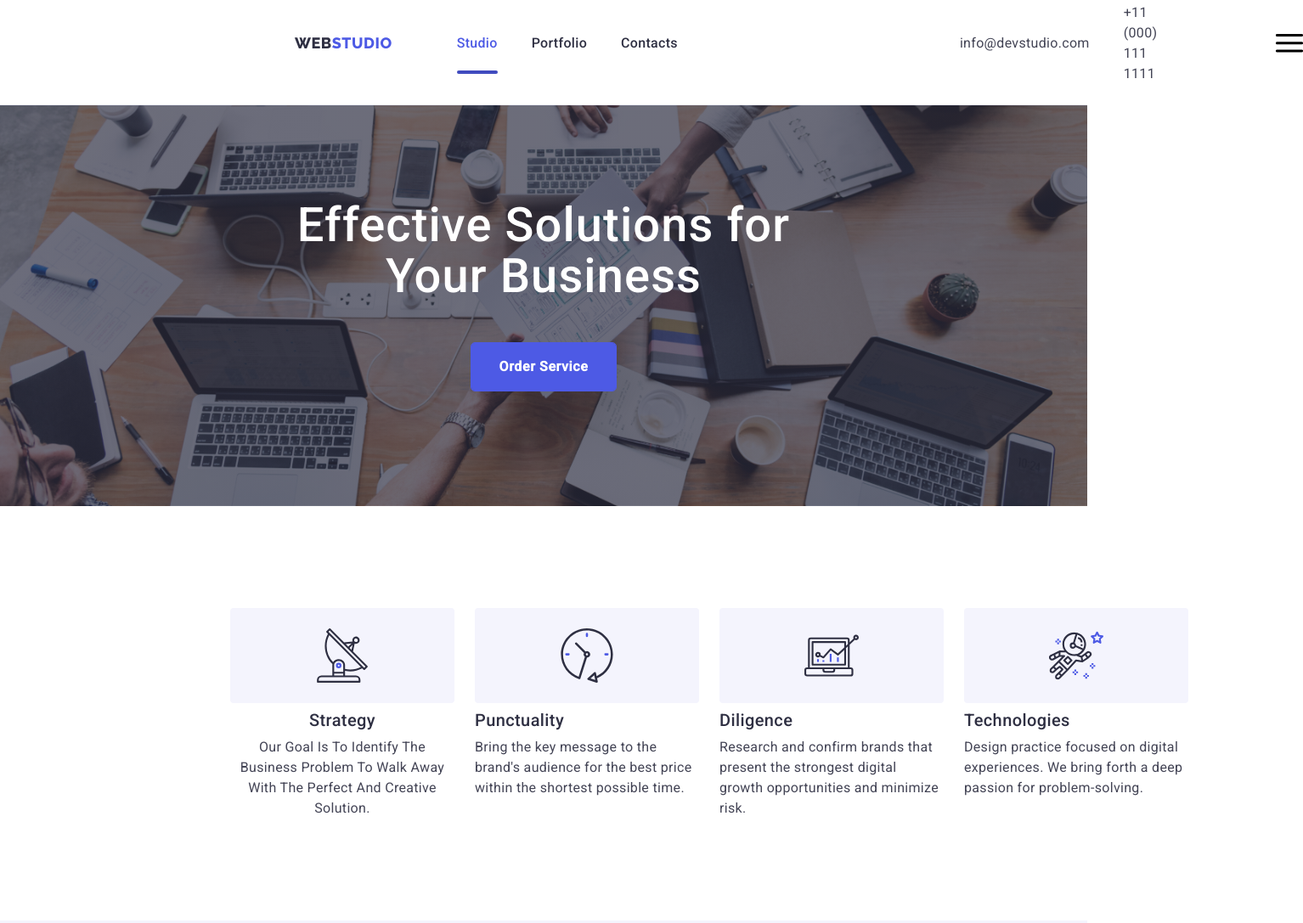
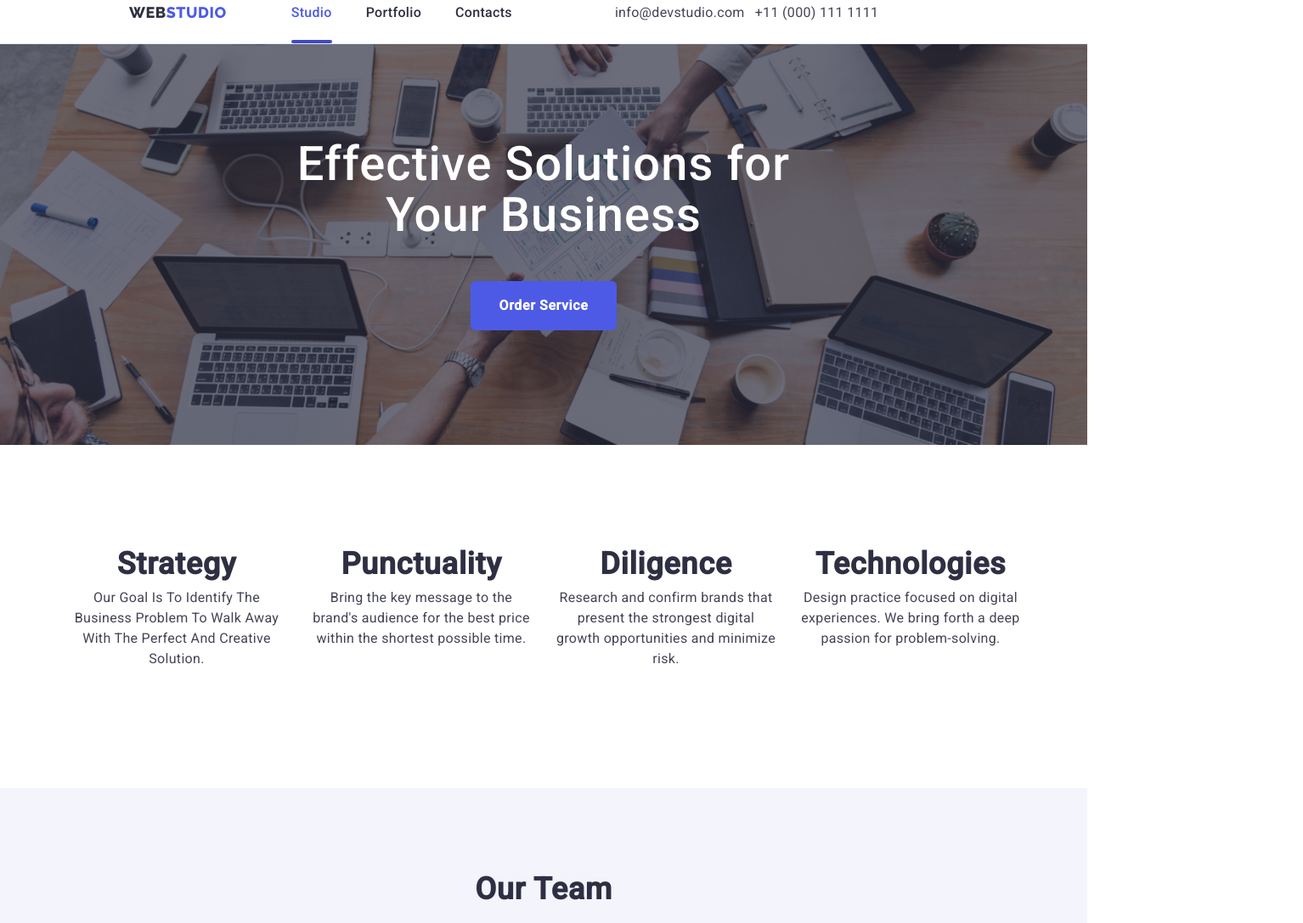
Before and after one commit to KatyaMakarichak/fe-78, a plain HTML site: page index.html in a window 1280 px wide. Shown: the part 21-1108 px from the top of the page at 85% size, 1534 px wide, since content can reach past the window. Drawn offline with nearby package versions, Linux system fonts and the light colour scheme.

Commit message:
add.html

```diff
--- a/css/desktop.css
+++ b/css/desktop.css
@@ -1,8 +1,12 @@
 @media screen and (min-width: 1158px){
     .container{
-     width: 1158px;
+     max-width: 1158px;
      padding-left: 15px;
      padding-right: 15px;
+    }
+    .header-mobile{
+        flex-direction: row;
+        margin-left: 121px;
     }
     .hero {
        /* padding: 178px 292px 472px; */
@@ -10,6 +14,9 @@
 
           url(../img/people-office1.jpg);
 
+    }
+    .menu-open{
+        display: none;
     }
     .team{
         /* background-color: #F4F4FD; */
@@ -42,4 +49,7 @@
         /* background: #F4F4FD; */
 
     }
+    .footer-container {
+        display: flex;
+    }
  }
--- a/css/mobile.css
+++ b/css/mobile.css
@@ -12,11 +12,16 @@ font-style: normal;
 font-weight: 700;
 font-size: 36px;
 line-height: 40px;
-text-align: center;
 letter-spacing: 0.02em;
 text-transform: capitalize;
 color: #2E2F42;
     }
+    .about{
+      background-color: #FFFFFF;
+      /* padding-top: 120px; */
+      text-align: center;
+
+  }
 
     .header-list {
         display: flex;
@@ -69,6 +74,17 @@ color: #2E2F42;
           /* display: flex; */
           justify-content: space-between;
       }
+      .about-after-title {
+        font-family: 'Roboto';
+font-style: normal;
+font-weight: 700;
+font-size: 36px;
+line-height: 40px;
+text-align: center;
+letter-spacing: 0.02em;
+text-transform: capitalize;
+color: #2E2F42;
+      }
 
     .customers-item {
      width: calc((100% - 30px) / 2 );
@@ -82,4 +98,11 @@ color: #2E2F42;
 
       url(../img/Dark-bg-mob.jpg);
 }
+.footer-container {
+  /* flex-wrap: wrap;  */
+  justify-content: center;
+  display: flex;
+  flex-direction: column;
+  align-items: center;
 }
+}
--- a/css/styles.css
+++ b/css/styles.css
@@ -58,20 +58,22 @@ color: #2E2F42;;
     background-color: #FFFFFF;
     padding-top: 24px;
     padding-bottom: 24px;
-    display: flex;
+    /* display: flex; */
     align-items: center;
     border-bottom: 1px solid #E7E9FC;
     list-style: none;
-    margin: auto;
+
+
 
 
 }
 .container{
-    /* width: 1200px; */
+    /* width: 1158px; */
     padding-left: 15px;
     padding-right: 15px;
     margin: 0 auto;
     outline: none;
+
 }
 
 
@@ -87,12 +89,6 @@ align-items: center;
 letter-spacing: 0.03em;
 text-transform: uppercase;
 color: #4D5AE5;
-
-
-
-
-
-
 
 }
 .accent {
@@ -115,19 +111,20 @@ color: #2E2F42;
 .header-navigation {
     display: flex;
     align-items: center;
-    margin-right: auto;
+    display: none;
+
 
 
 }
-.text-logo {
-}
+
 .header-list {
     display: none;
     align-items: center;
     gap: 40px;
     list-style: none;
-    margin-left: 76px;
 
+    margin-left: auto;
+    display: none;
 
 
 }
@@ -190,19 +187,13 @@ margin: auto;
   color: #4D5AE5;
 
 }
-.header-item{
-    margin-left: auto;
 
-
-
-
-}
 .header-mobile{
-    display: flex;
-    align-items: center;
-    gap: 40px;
-    list-style: none;
-    margin-left: 332px;
+    /* display: flex; */
+    /* align-items: center; */
+    /* gap: 40px;
+    list-style: none; */
+  margin-left: auto;
 }
 
 
@@ -213,7 +204,9 @@ font-weight: 400;
 font-size: 16px;
 line-height: 1.5;
 letter-spacing: 0.02em;
+margin-left: auto;
 color:var(--second-title-color)
+
 
 }
 .header-tel {
@@ -223,7 +216,9 @@ font-size: 16px;
 line-height: 1.5;
 letter-spacing: 0.02em;
 margin: auto;
+margin-left: auto;
 color:var(--second-title-color)
+
 }
 .header-list, .header-mail, .header-tel{
     display: none;
@@ -310,7 +305,7 @@ transition: background-color 250ms linear, color 250ms linear ;
     cursor: pointer;
     border: 1px solid #E7E9FC;
     margin-bottom: 30px;
-    margin-left: 280px;
+    margin-left: 380px;
 
 }
 .menu-close:hover,
@@ -326,6 +321,7 @@ color: #FFFFFF}
 }
 .menu-open{
     margin-left: 140px;
+    /* display: none; */
 }
 
 .mob-menu-item{
@@ -470,11 +466,16 @@ border-radius: 4px;
         background-color: #FFFFFF;
         padding-top: 120px;
 
+
+
     }
     .about-list{
         list-style: none;
-        /* display: flex; */
+        display: flex;
         justify-content: space-between;
+        flex-wrap: wrap;
+        margin-bottom: 140px;
+        margin-left: auto;
     }
 
 .about-after-title {
@@ -506,8 +507,9 @@ color:var(--second-title-color)
     box-sizing: border-box;
     width: 264px;
     /* height: 112px; */
-    flex-direction: column;
+
     /* background: #F4F4FD; */
+    justify-content: center;
 
 }
 
@@ -515,7 +517,7 @@ color:var(--second-title-color)
     margin-right: 24px;
     width: 264px;
     height: 112px;
-    flex-direction: column;
+
     /* background: #F4F4FD; */
 }
 
@@ -539,7 +541,7 @@ font-weight: 400;
 font-size: 16px;
 line-height: 1.5;
 letter-spacing: 0.02em;
-padding-bottom: 120px;
+/* padding-bottom: 120px; */
 color:var(--third-title-color)
 
 }
@@ -612,6 +614,7 @@ color:var(--second-title-color)
     gap: 24px;
     margin-top: 72px;
     flex-wrap: wrap;
+    justify-content: center;
    }
 .container{
     /* width: 1200px; */
@@ -788,9 +791,12 @@ color:var(--third-title-color)
 }
 .footer-container {
     display: flex;
+    justify-content: space-between;
+    flex-wrap: nowrap;
+    gap: 80px;
 }
 .media-footer {
-
+    margin-left: 40px;
 }
 .media-title {
     font-family: 'Roboto';
@@ -800,6 +806,7 @@ font-size: 16px;
 line-height: 24px;
 color: #FFFFFF;
 margin-top: 16px;
+text-align: left;
 
 }
 .end-soc-list {
@@ -832,6 +839,10 @@ margin-top: 16px;
 .end-soc-icon {
     width: 24px;
     height: 24px;
+}
+.logo-wrap{
+    display: block;
+    margin: 0px, 40px, 0px, 0px;
 }
 
 
@@ -877,7 +888,7 @@ margin-right: 120px;
 .header-navigation{
     display: flex;
     align-items: center;
-    margin-right: auto;
+
 }
 
 .btn {
--- a/css/tablet.css
+++ b/css/tablet.css
@@ -1,7 +1,25 @@
 @media screen and (min-width: 768px){
     .container{
-     max-width: 768px;
+     max-width: 1158px;
     }
+    .about-item {
+        font-family: 'Roboto', sans-serif;
+  font-style: normal;
+  font-weight: 700;
+  font-size: 36px;
+  line-height: 40px;
+  letter-spacing: 0.02em;
+  text-transform: capitalize;
+  color: #2E2F42;}
+  .about-list{
+    list-style: none;
+    /* display: flex; */
+    justify-content: space-between;
+}
+.menu-open{
+    display: none;
+}
+
     .header-list {
         display: flex;
         align-items: center;
@@ -19,6 +37,7 @@
             display: flex;
             justify-content: center;
             margin-bottom: 8px;
+            display: none;
         }
 
     .header-link {
@@ -35,8 +54,9 @@
         .header-mobile{
             display: flex;
             align-items: center;
-            gap: 40px;
+            gap: 12px;
             list-style: none;
+            flex-direction: column;
         }
           .header-mail {
         font-family: 'Roboto', sans-serif;
@@ -59,6 +79,12 @@
         display: block;
         color:var(--second-title-color)
         }
+        .footer-container {
+           flex-wrap: wrap;
+
+        }
+
+
 
     .hero {
         padding: 112px 204px 136px;
@@ -88,6 +114,18 @@
 
 
     }
+    .about-after-title {
+        font-family: 'Roboto';
+font-style: normal;
+font-weight: 700;
+font-size: 36px;
+line-height: 40px;
+/* text-align: center; */
+letter-spacing: 0.02em;
+text-transform: capitalize;
+color: #2E2F42;
+
+      }
     .costumers {
         padding-top: 84px;
         padding-bottom: 84px;
```
Also changed, not shown: index.html (+1 -0 lines).
